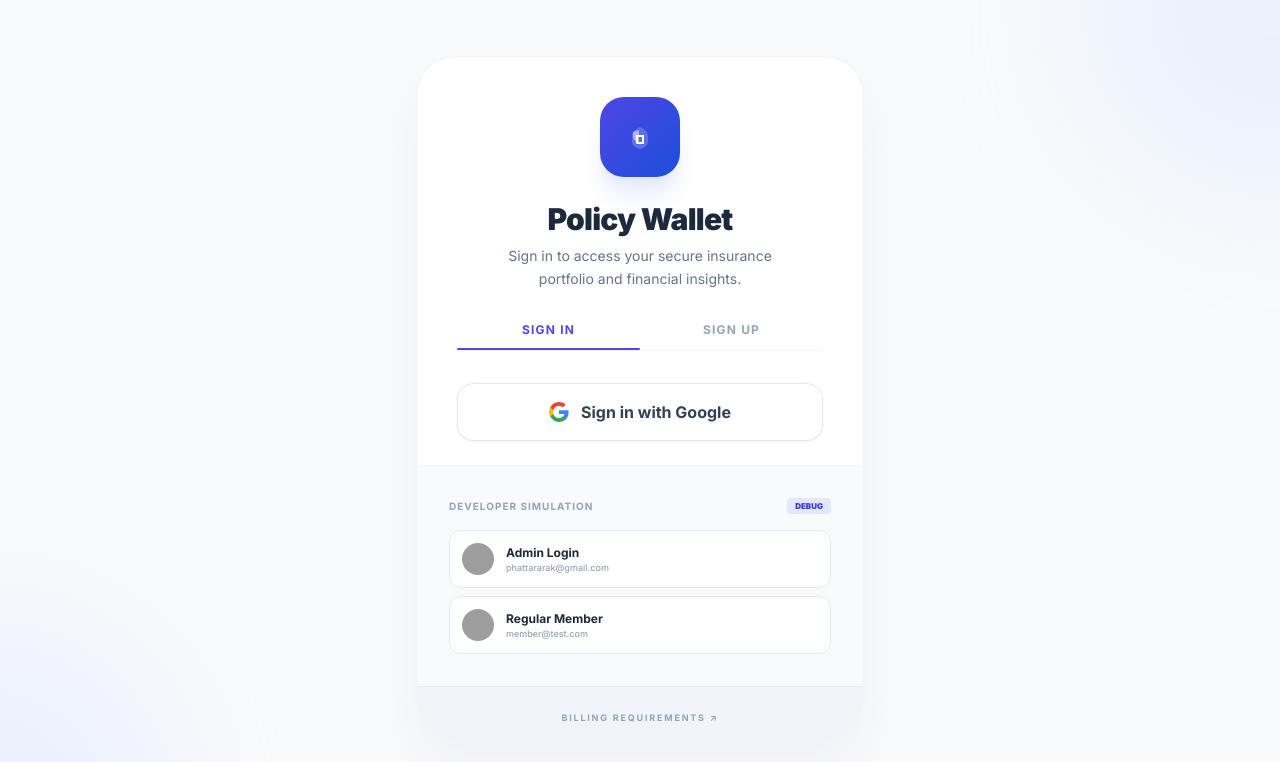
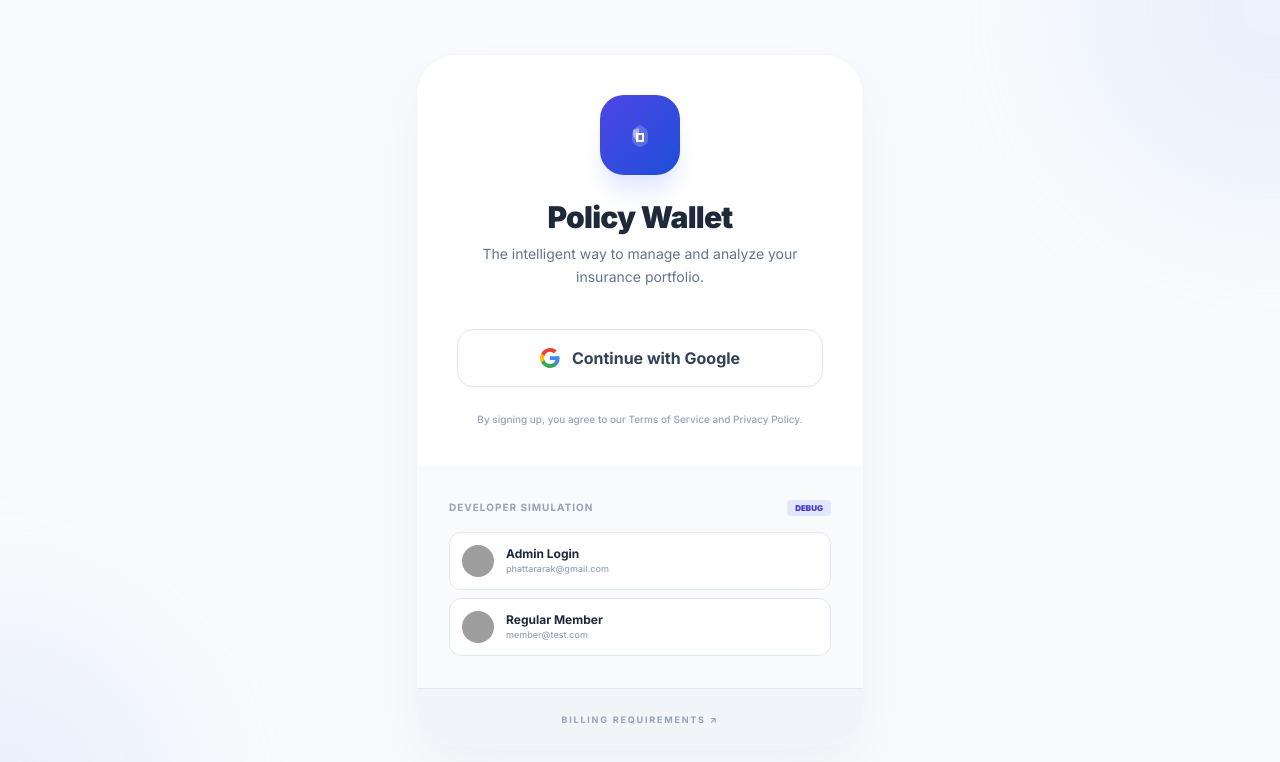
Before and after one commit to hikaru555/Policy-Wallet, a React (Vite) app: page / in a window 1280 px wide. Shown: the top 762 px of the page. Built offline with nearby package versions, Linux system fonts and the light colour scheme; grey boxes are pictures that could not be loaded.

Commit message:
feat: Simplify login flow and improve Google auth message
Removes the `isSignUp` state variable, streamlining the login process. Updates the loading message for Google authentication to be more direct and reflective of the current action.

```diff
--- a/components/LoginView.tsx
+++ b/components/LoginView.tsx
@@ -12,7 +12,6 @@ const LoginView: React.FC<LoginViewProps> = ({ onLogin, lang }) => {
   const t = translations[lang];
   const [isLoading, setIsLoading] = useState(false);
   const [error, setError] = useState<string | null>(null);
-  const [isSignUp, setIsSignUp] = useState(false);
 
   const simulateLogin = (email: string, name: string, picture: string) => {
     let role: UserRole = 'Member';
@@ -49,9 +48,9 @@ const LoginView: React.FC<LoginViewProps> = ({ onLogin, lang }) => {
 
       // Simulate the network delay of a real Google OAuth handshake (1.5 seconds)
       setTimeout(() => {
-        const demoEmail = isSignUp ? 'new-user@gmail.com' : 'google-user@gmail.com';
-        const demoName = isSignUp ? 'New Member' : 'Google User';
-        const demoPic = `https://ui-avatars.com/api/?name=${isSignUp ? 'New+Member' : 'Google+User'}&background=${isSignUp ? '34A853' : '4285F4'}&color=fff`;
+        const demoEmail = 'google-user@gmail.com';
+        const demoName = 'Google User';
+        const demoPic = `https://ui-avatars.com/api/?name=Google+User&background=4285F4&color=fff`;
 
         simulateLogin(demoEmail, demoName, demoPic);
         setIsLoading(false);
@@ -99,13 +98,13 @@ const LoginView: React.FC<LoginViewProps> = ({ onLogin, lang }) => {
                 </div>
               </div>
               <p className="text-sm font-bold text-slate-800 animate-pulse">
-                {lang === 'en' ? 'Syncing Google Profile...' : 'กำลังซิงค์โปรไฟล์ Google...'}
+                {lang === 'en' ? 'Authenticating with Google...' : 'กำลังยืนยันตัวตนด้วย Google...'}
               </p>
             </div>
           )}
 
           {/* Header Content */}
-          <div className="p-10 pb-6 text-center">
+          <div className="p-10 pb-10 text-center">
             <div className="w-20 h-20 bg-gradient-to-br from-indigo-600 to-blue-700 rounded-3xl flex items-center justify-center mx-auto shadow-xl shadow-indigo-100 mb-6 group hover:rotate-6 transition-transform">
               <svg width="40" height="40" viewBox="0 0 40 40" fill="none" xmlns="http://www.w3.org/2000/svg">
                 <path d="M20 10C20 10 12 13 12 19V25C12 28 16 31 20 32C24 31 28 28 28 25V19C28 13 20 10 20 10Z" fill="white" fillOpacity="0.2" />
@@ -114,27 +113,9 @@ const LoginView: React.FC<LoginViewProps> = ({ onLogin, lang }) => {
               </svg>
             </div>
             <h1 className="text-3xl font-black text-slate-800 tracking-tight mb-2">{t.appName}</h1>
-            <p className="text-slate-500 text-sm leading-relaxed max-w-xs mx-auto mb-8">
-              {isSignUp ? t.signUpSubtitle : t.loginSubtitle}
+            <p className="text-slate-500 text-sm leading-relaxed max-w-xs mx-auto mb-10">
+              {lang === 'en' ? 'The intelligent way to manage and analyze your insurance portfolio.' : 'วิธีที่ชาญฉลาดในการจัดการและวิเคราะห์พอร์ตประกันของคุณ'}
             </p>
-
-            {/* Tab Switcher */}
-            <div className="flex border-b border-slate-100 mb-8">
-              <button
-                onClick={() => setIsSignUp(false)}
-                className={`flex-1 pb-3 text-xs font-bold uppercase tracking-widest transition-all relative ${!isSignUp ? 'text-indigo-600' : 'text-slate-400 hover:text-slate-600'}`}
-              >
-                Sign In
-                {!isSignUp && <div className="absolute bottom-0 left-0 right-0 h-0.5 bg-indigo-600 rounded-full"></div>}
-              </button>
-              <button
-                onClick={() => setIsSignUp(true)}
-                className={`flex-1 pb-3 text-xs font-bold uppercase tracking-widest transition-all relative ${isSignUp ? 'text-indigo-600' : 'text-slate-400 hover:text-slate-600'}`}
-              >
-                Sign Up
-                {isSignUp && <div className="absolute bottom-0 left-0 right-0 h-0.5 bg-indigo-600 rounded-full"></div>}
-              </button>
-            </div>
 
             {error && (
               <div className="p-4 bg-rose-50 border border-rose-100 rounded-2xl text-xs text-rose-600 font-bold mb-6 animate-in slide-in-from-top-2">
@@ -145,7 +126,7 @@ const LoginView: React.FC<LoginViewProps> = ({ onLogin, lang }) => {
             <button
               onClick={handleGoogleAuth}
               disabled={isLoading}
-              className="w-full flex items-center justify-center space-x-3 py-4 bg-white border border-slate-200 rounded-2xl font-bold text-slate-700 hover:bg-slate-50 hover:border-slate-300 transition-all shadow-sm active:scale-[0.98] group"
+              className="w-full flex items-center justify-center space-x-3 py-4 bg-white border border-slate-200 rounded-2xl font-bold text-slate-700 hover:bg-slate-50 hover:border-slate-300 transition-all shadow-sm active:scale-[0.98] group mb-6"
             >
               <svg width="20" height="20" viewBox="0 0 20 20" className="group-hover:scale-110 transition-transform">
                 <path d="M19.6 10.23c0-.7-.06-1.36-.18-2H10v3.79h5.38c-.23 1.25-.94 2.31-1.99 3.01v2.51h3.23c1.89-1.74 2.98-4.3 2.98-7.31z" fill="#4285F4"/>
@@ -153,14 +134,12 @@ const LoginView: React.FC<LoginViewProps> = ({ onLogin, lang }) => {
                 <path d="M4.41 11.91c-.2-.6-.31-1.24-.31-1.91s.11-1.31.31-1.91V5.5H1.32C.48 7.15 0 8.98 0 10s.48 2.85 1.32 4.5l3.09-2.59z" fill="#FBBC05"/>
                 <path d="M10 3.96c1.47 0 2.78.5 3.82 1.49l2.86-2.86C14.96.99 12.7 0 10 0 6.22 0 2.97 2.35 1.32 5.5l3.09 2.41c.79-2.36 2.99-4.12 5.59-4.12z" fill="#EA4335"/>
               </svg>
-              <span>{isSignUp ? t.signUpButton : t.loginButton}</span>
+              <span>{lang === 'en' ? 'Continue with Google' : 'ดำเนินการต่อด้วย Google'}</span>
             </button>
 
-            {isSignUp && (
-              <p className="mt-6 text-[10px] text-slate-400 font-medium leading-relaxed px-4">
-                {t.tosAgreement}
-              </p>
-            )}
+            <p className="text-[10px] text-slate-400 font-medium leading-relaxed px-4">
+              {t.tosAgreement}
+            </p>
           </div>
 
           {/* Dev Mode Section */}
```
